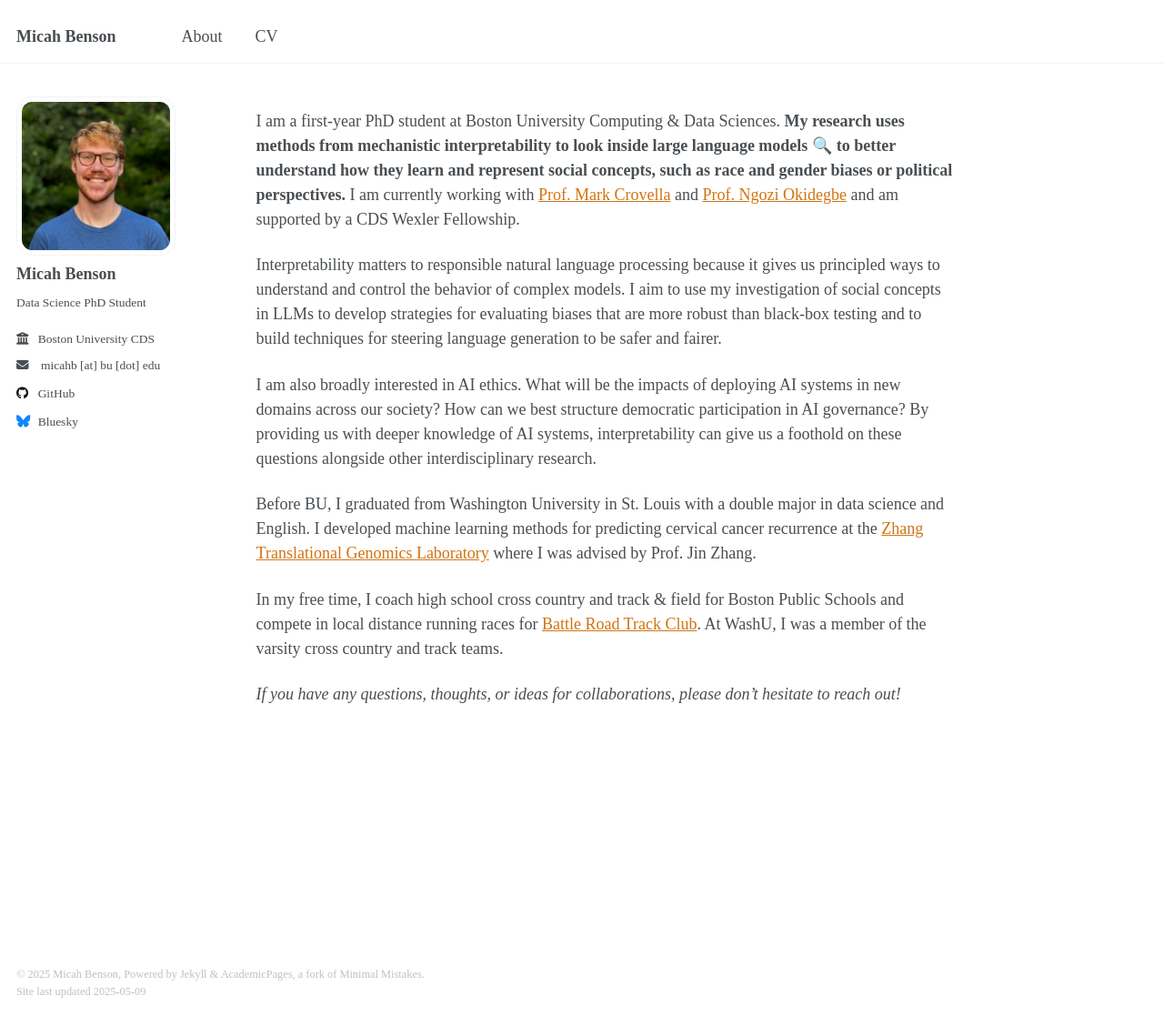
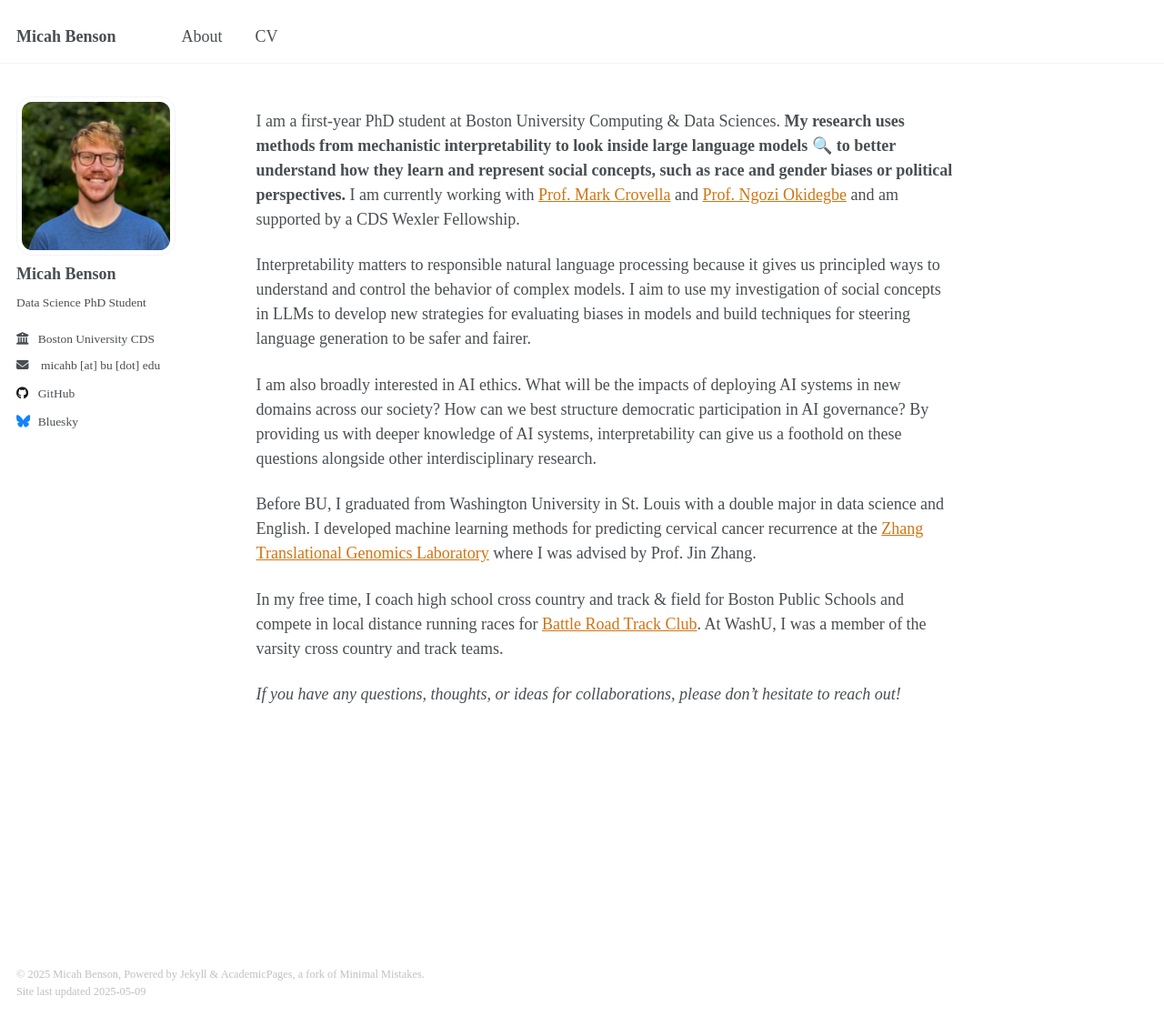
Before and after one commit to micahbenson/micahbenson.github.io, a Jekyll site: the page built from _pages/about.md, in a window 1280 px wide and 1117 px high. Shown: the whole window at 91% size. Built offline with Jekyll 4.4.1, drawn with Linux system fonts in a browser that asks for light colours; emoji names are drawn with the system emoji font.

Commit message:
update about

```diff
--- a/_pages/about.md
+++ b/_pages/about.md
@@ -9,7 +9,7 @@ redirect_from:
 
 I am a first-year PhD student at Boston University Computing & Data Sciences. **My research uses methods from mechanistic interpretability to look inside large language models :mag: to better understand how they learn and represent social concepts, such as race and gender biases or political perspectives.** I am currently working with [Prof. Mark Crovella](https://www.cs.bu.edu/fac/crovella/) and [Prof. Ngozi Okidegbe](https://www.bu.edu/cds-faculty/profile/okidegbe/) and am supported by a CDS Wexler Fellowship.
 
-Interpretability matters to responsible natural language processing because it gives us principled ways to understand and control the behavior of complex models. I aim to use my investigation of social concepts in LLMs to develop strategies for evaluating biases that are more robust than black-box testing and to build techniques for steering language generation to be safer and fairer.
+Interpretability matters to responsible natural language processing because it gives us principled ways to understand and control the behavior of complex models. I aim to use my investigation of social concepts in LLMs to develop new strategies for evaluating biases in models and build techniques for steering language generation to be safer and fairer.
 
 I am also broadly interested in AI ethics. What will be the impacts of deploying AI systems in new domains across our society? How can we best structure democratic participation in AI governance? By providing us with deeper knowledge of AI systems, interpretability can give us a foothold on these questions alongside other interdisciplinary research.
 
```
